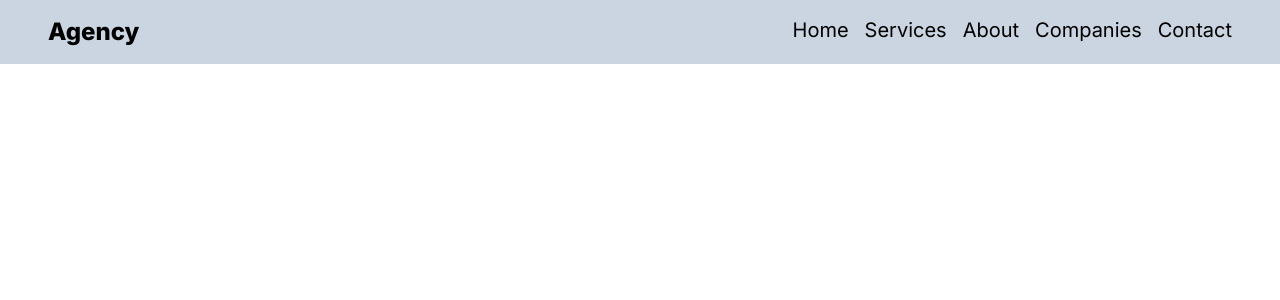
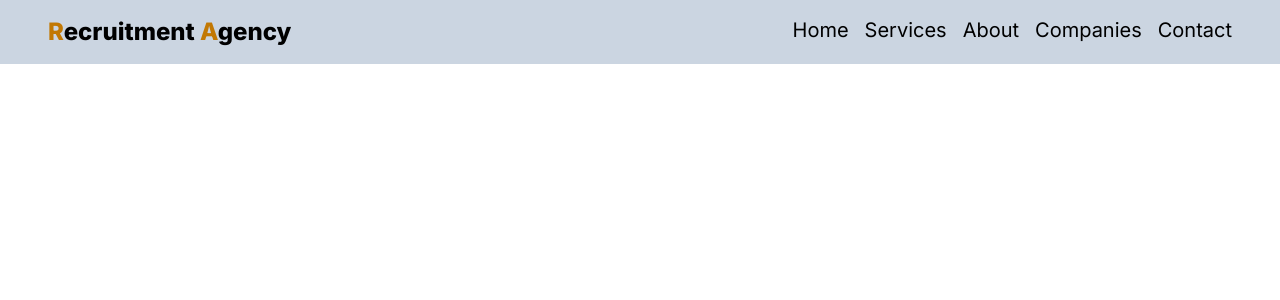
Before and after one commit to clwdhade/agency, a React (Vite) app: page /about in a window 1280 px wide. Shown: the top 300 px of the page. Built offline with nearby package versions, Linux system fonts and the light colour scheme.

Commit message:
fix: decoration color and brand span color

```diff
--- a/src/Components/Footer/Footer.jsx
+++ b/src/Components/Footer/Footer.jsx
@@ -1,7 +1,6 @@
 
 import React from "react";
 import {
-    FaAd,
     FaEnvelope,
     FaFacebook,
     FaInstagram,
--- a/src/Components/Navbar/Navbar.jsx
+++ b/src/Components/Navbar/Navbar.jsx
@@ -1,10 +1,9 @@
-import React, { useState } from 'react'
-import { BsXCircle } from "react-icons/bs"
-import { FaBars } from "react-icons/fa"
-import { Link } from 'react-router-dom';
+import React, { useState } from "react";
+import { BsXCircle } from "react-icons/bs";
+import { FaBars } from "react-icons/fa";
+import { Link } from "react-router-dom";
 
 const Navbar = () => {
-
   const [responsive, setIsResponsive] = useState(false);
 
   const toggleResponsive = () => {
@@ -20,33 +19,47 @@ const Navbar = () => {
       flexDirection: "column",
       justifyContent: "center",
       alignItems: "center",
-        }
-    }
+    },
+  };
 
   return (
-        <div style={ResponsiveStyle} className={`${setIsResponsive ? "responsive" : ""} flex flex-row justify-between px-12 py-4 bg-slate-300 fixed top-0 w-full z-50`}>
-            <div className="logo text-2xl font-extrabold">Agency</div>
-            <ul className='nav_menu md:flex flex-row gap-4 text-xl hidden'>
-                <li className='hover:underline-offset-2 hover:underline cursor-pointer' >
+    <div
+      style={ResponsiveStyle}
+      className={`${
+        setIsResponsive ? "responsive" : ""
+      } flex flex-row justify-between px-12 py-4 bg-slate-300 fixed top-0 w-full z-50`}
+    >
+      <div className="logo text-2xl font-extrabold">
+        <span className="text-yellow-500">R</span>ecruitment{" "}
+        <span className="text-yellow-500">A</span>gency
+      </div>
+      <ul className="nav_menu md:flex flex-row gap-4 text-xl hidden ">
+        <li className="hover:underline-offset-2 hover:underline cursor-pointer decoration-yellow-500">
           <Link to="/">Home</Link>
-                </li >
-                <li className='hover:underline-offset-2 hover:underline cursor-pointer' >
+        </li>
+        <li className="hover:underline-offset-2 hover:underline cursor-pointer decoration-yellow-500">
           <Link to="/services">Services</Link>
-                </li >
-                <li className='hover:underline-offset-2 hover:underline cursor-pointer' >
+        </li>
+        <li className="hover:underline-offset-2 hover:underline cursor-pointer decoration-yellow-500">
           <Link to="/about">About</Link>
-                </li >
-                <li className='hover:underline-offset-2 hover:underline cursor-pointer' >
+        </li>
+        <li className="hover:underline-offset-2 hover:underline cursor-pointer decoration-yellow-500">
           <Link to="/companies">Companies</Link>
-                </li >
-                <li className='hover:underline-offset-2 hover:underline cursor-pointer' >
+        </li>
+        <li className="hover:underline-offset-2 hover:underline cursor-pointer decoration-yellow-500">
           <Link to="/contact">Contact</Link>
         </li>
-                <BsXCircle className='cursor-pointer md:hidden block' onClick={toggleResponsive} />
+        <BsXCircle
+          className="cursor-pointer md:hidden block"
+          onClick={toggleResponsive}
+        />
       </ul>
-            <FaBars className="cursor-pointer md:hidden block" onClick={toggleResponsive} />
+      <FaBars
+        className="cursor-pointer md:hidden block"
+        onClick={toggleResponsive}
+      />
     </div>
-    )
-}
+  );
+};
 
-export default Navbar
+export default Navbar;
```
Lines whose indentation alone changed are shown as unchanged.
